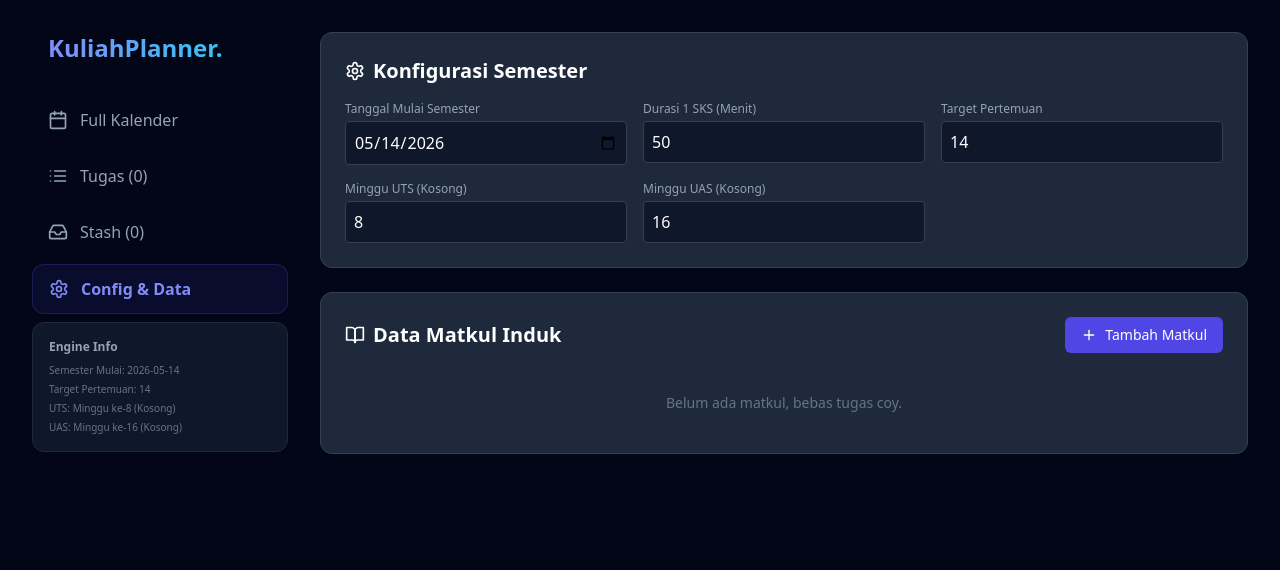
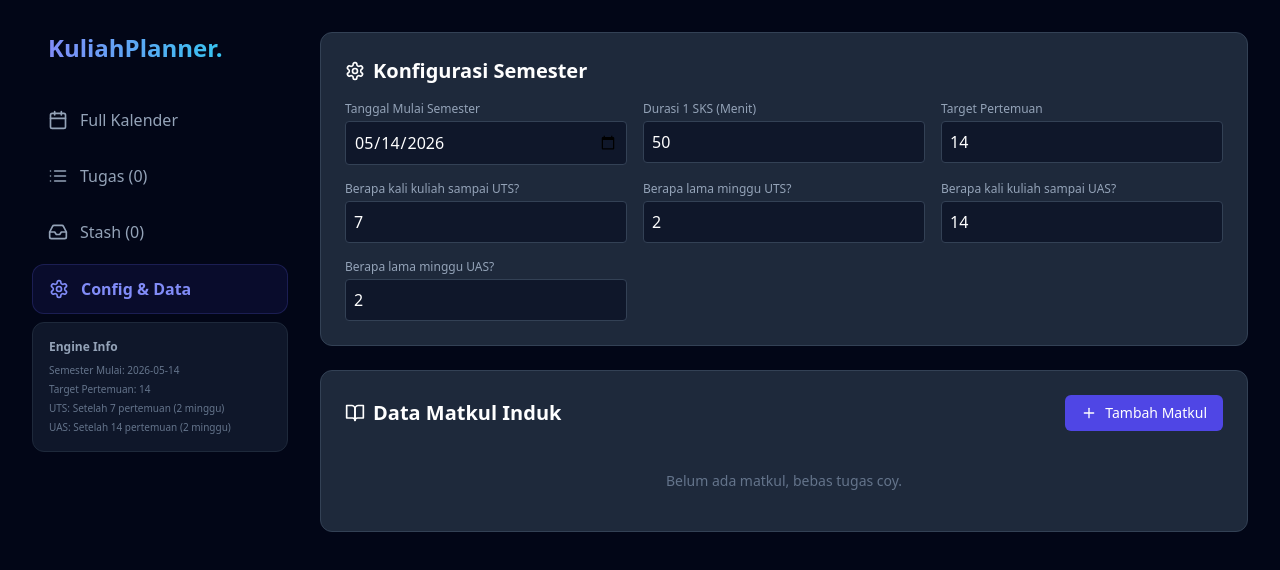
Before and after one commit to Tederby/KuliahPlanner, a React (Vite) app: page / in a window 1280 px wide. Both pictures are taken after a click on the button "Config & Data". Shown: the top 570 px of the page. Built offline with nearby package versions, Linux system fonts and the light colour scheme.

Commit message:
Improve semester config: flexible UTS/UAS scheduling with meetings-based logic

```diff
--- a/src/App.jsx
+++ b/src/App.jsx
@@ -39,8 +39,12 @@ const validateTask = (task) => {
 
 const validateConfig = (config) => {
   if (!config.semesterStart) return 'Tanggal mulai semester wajib';
-  if (config.sksMinutes < 30) return 'SKS minutes minimal 30 menit';
-  if (config.totalMeetings < 1) return 'Total pertemuan minimal 1';
+  if (config.sksMinutes !== null && config.sksMinutes !== undefined && config.sksMinutes < 30) return 'SKS minutes minimal 30 menit';
+  if (config.totalMeetings !== null && config.totalMeetings !== undefined && config.totalMeetings < 1) return 'Total pertemuan minimal 1';
+  if (config.meetingsBeforeUTS !== null && config.meetingsBeforeUTS !== undefined && config.meetingsBeforeUTS < 1) return 'Pertemuan sebelum UTS minimal 1';
+  if (config.utsWeeks !== null && config.utsWeeks !== undefined && config.utsWeeks < 1) return 'Minggu UTS minimal 1';
+  if (config.meetingsBeforeUAS !== null && config.meetingsBeforeUAS !== undefined && config.meetingsBeforeUAS < 1) return 'Pertemuan sebelum UAS minimal 1';
+  if (config.uasWeeks !== null && config.uasWeeks !== undefined && config.uasWeeks < 1) return 'Minggu UAS minimal 1';
   return null;
 };
 
@@ -75,8 +79,10 @@ const getInitialState = () => {
       semesterStart: today,
       sksMinutes: 50,
       totalMeetings: 14,
-      utsWeek: 8,
-      uasWeek: 16
+      meetingsBeforeUTS: 7,
+      utsWeeks: 2,
+      meetingsBeforeUAS: 14,
+      uasWeeks: 2
     },
     courses: [],
     stashes: [],
@@ -89,7 +95,15 @@ const getInitialState = () => {
   }
 
   return {
-    config: { ...defaultState.config, ...saved.config },
+    config: {
+      semesterStart: saved.config?.semesterStart || defaultState.config.semesterStart,
+      sksMinutes: saved.config?.sksMinutes ?? defaultState.config.sksMinutes,
+      totalMeetings: saved.config?.totalMeetings ?? defaultState.config.totalMeetings,
+      meetingsBeforeUTS: saved.config?.meetingsBeforeUTS ?? defaultState.config.meetingsBeforeUTS,
+      utsWeeks: saved.config?.utsWeeks ?? defaultState.config.utsWeeks,
+      meetingsBeforeUAS: saved.config?.meetingsBeforeUAS ?? defaultState.config.meetingsBeforeUAS,
+      uasWeeks: saved.config?.uasWeeks ?? defaultState.config.uasWeeks
+    },
     courses: Array.isArray(saved.courses) ? saved.courses : defaultState.courses,
     stashes: Array.isArray(saved.stashes) ? saved.stashes : defaultState.stashes,
     reschedules: Array.isArray(saved.reschedules) ? saved.reschedules : defaultState.reschedules,
@@ -151,12 +165,6 @@ export default function App() {
         let weekCounter = 1;
 
         while (meetingCount <= config.totalMeetings) {
-          if (weekCounter === config.utsWeek || weekCounter === config.uasWeek) {
-            weekCounter++;
-            runningDate = addDays(runningDate, 7);
-            continue;
-          }
-
           const isStashed = stashes.some(s => s.courseId === course.id && s.originalDate === runningDate);
           const isRescheduledOriginal = reschedules.some(r => r.courseId === course.id && (r.originalDate === runningDate || r.newDate === runningDate));
 
@@ -174,8 +182,24 @@ export default function App() {
           }
 
           meetingCount++;
+
+          if (meetingCount - 1 === config.meetingsBeforeUTS) {
+            // Skip UTS weeks after meetingsBeforeUTS meetings
+            for (let i = 0; i < config.utsWeeks; i++) {
+              runningDate = addDays(runningDate, 7);
+              weekCounter++;
+            }
+          }
+          if (meetingCount - 1 === config.meetingsBeforeUAS) {
+            // Skip UAS weeks after meetingsBeforeUAS meetings
+            for (let i = 0; i < config.uasWeeks; i++) {
+              runningDate = addDays(runningDate, 7);
+              weekCounter++;
+            }
+          }
+
+          runningDate = addDays(runningDate, 7);
           weekCounter++;
-          runningDate = addDays(runningDate, 7);
         }
       });
       return instances;
@@ -282,13 +306,12 @@ export default function App() {
   };
 
   const handleUpdateConfig = (newConfig) => {
-    setError(null);
-    const validationError = validateConfig(newConfig);
-    if (validationError) {
-      setError(validationError);
-      return;
-    }
     setConfig(newConfig);
+  };
+
+  const handleConfigBlur = () => {
+    const validationError = validateConfig(config);
+    setError(validationError);
   };
 
   const removeCourse = (id) => {
@@ -574,8 +597,8 @@ export default function App() {
              <div className="text-[10px] text-slate-500 space-y-1">
                 <p>Semester Mulai: {config.semesterStart}</p>
                 <p>Target Pertemuan: {config.totalMeetings}</p>
-                <p>UTS: Minggu ke-{config.utsWeek} (Kosong)</p>
-                <p>UAS: Minggu ke-{config.uasWeek} (Kosong)</p>
+                <p>UTS: Setelah {config.meetingsBeforeUTS} pertemuan ({config.utsWeeks} minggu)</p>
+                <p>UAS: Setelah {config.meetingsBeforeUAS} pertemuan ({config.uasWeeks} minggu)</p>
              </div>
           </div>
         </div>
@@ -686,19 +709,27 @@ export default function App() {
                   </div>
                   <div>
                     <label className="block text-xs text-slate-400 mb-1">Durasi 1 SKS (Menit)</label>
-                    <input type="number" value={config.sksMinutes} onChange={e => handleUpdateConfig({...config, sksMinutes: Number(e.target.value)})} className="w-full bg-slate-900 border border-slate-700 rounded p-2 text-white outline-none focus:border-indigo-500" />
+                    <input type="number" value={config.sksMinutes || ''} onChange={e => handleUpdateConfig({...config, sksMinutes: e.target.value === '' ? null : Number(e.target.value)})} onBlur={handleConfigBlur} className="w-full bg-slate-900 border border-slate-700 rounded p-2 text-white outline-none focus:border-indigo-500" />
                   </div>
                   <div>
                     <label className="block text-xs text-slate-400 mb-1">Target Pertemuan</label>
-                    <input type="number" value={config.totalMeetings} onChange={e => handleUpdateConfig({...config, totalMeetings: Number(e.target.value)})} className="w-full bg-slate-900 border border-slate-700 rounded p-2 text-white outline-none focus:border-indigo-500" />
+                    <input type="number" value={config.totalMeetings || ''} onChange={e => handleUpdateConfig({...config, totalMeetings: e.target.value === '' ? null : Number(e.target.value)})} onBlur={handleConfigBlur} className="w-full bg-slate-900 border border-slate-700 rounded p-2 text-white outline-none focus:border-indigo-500" />
                   </div>
                   <div>
-                    <label className="block text-xs text-slate-400 mb-1">Minggu UTS (Kosong)</label>
-                    <input type="number" value={config.utsWeek} onChange={e => handleUpdateConfig({...config, utsWeek: Number(e.target.value)})} className="w-full bg-slate-900 border border-slate-700 rounded p-2 text-white outline-none focus:border-indigo-500" />
+                    <label className="block text-xs text-slate-400 mb-1">Berapa kali kuliah sampai UTS?</label>
+                    <input type="number" value={config.meetingsBeforeUTS || ''} onChange={e => handleUpdateConfig({...config, meetingsBeforeUTS: e.target.value === '' ? null : Number(e.target.value)})} onBlur={handleConfigBlur} className="w-full bg-slate-900 border border-slate-700 rounded p-2 text-white outline-none focus:border-indigo-500" />
                   </div>
                   <div>
-                    <label className="block text-xs text-slate-400 mb-1">Minggu UAS (Kosong)</label>
-                    <input type="number" value={config.uasWeek} onChange={e => handleUpdateConfig({...config, uasWeek: Number(e.target.value)})} className="w-full bg-slate-900 border border-slate-700 rounded p-2 text-white outline-none focus:border-indigo-500" />
+                    <label className="block text-xs text-slate-400 mb-1">Berapa lama minggu UTS?</label>
+                    <input type="number" value={config.utsWeeks || ''} onChange={e => handleUpdateConfig({...config, utsWeeks: e.target.value === '' ? null : Number(e.target.value)})} onBlur={handleConfigBlur} className="w-full bg-slate-900 border border-slate-700 rounded p-2 text-white outline-none focus:border-indigo-500" />
+                  </div>
+                  <div>
+                    <label className="block text-xs text-slate-400 mb-1">Berapa kali kuliah sampai UAS?</label>
+                    <input type="number" value={config.meetingsBeforeUAS || ''} onChange={e => handleUpdateConfig({...config, meetingsBeforeUAS: e.target.value === '' ? null : Number(e.target.value)})} onBlur={handleConfigBlur} className="w-full bg-slate-900 border border-slate-700 rounded p-2 text-white outline-none focus:border-indigo-500" />
+                  </div>
+                  <div>
+                    <label className="block text-xs text-slate-400 mb-1">Berapa lama minggu UAS?</label>
+                    <input type="number" value={config.uasWeeks || ''} onChange={e => handleUpdateConfig({...config, uasWeeks: e.target.value === '' ? null : Number(e.target.value)})} onBlur={handleConfigBlur} className="w-full bg-slate-900 border border-slate-700 rounded p-2 text-white outline-none focus:border-indigo-500" />
                   </div>
                 </div>
               </div>
```
